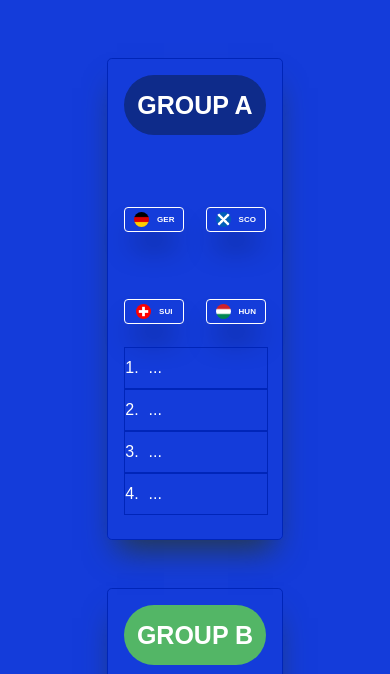
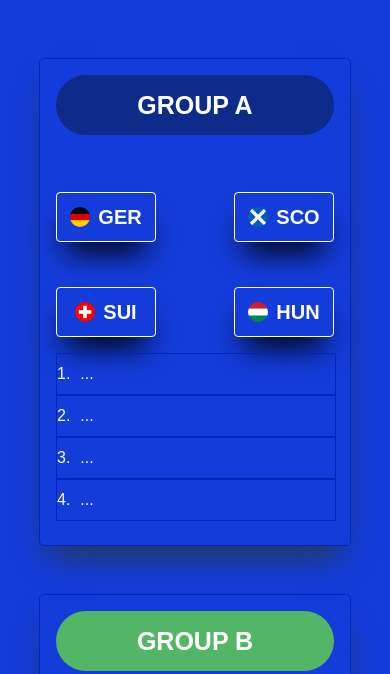
Before and after one commit to Musti19/Euro2024, a plain HTML site: page Euro-predictor.html in a window 390 px wide. Shown: the part 170-844 px from the top of the page. Drawn offline with Linux system fonts and the light colour scheme.

Commit message:
Update Euro-predictor-style.css

```diff
--- a/Euro-predictor-style.css
+++ b/Euro-predictor-style.css
@@ -268,24 +268,25 @@ button:active {
   }
 
   .flag {
-    width: 15px;
-    height: 15px;
+    width: 30px;
+    height: 30px;
   }
 }
 
 @media(max-width:695px) {
   button {
-    height: 25px;
-    width: 60px;
+    height: 50px;
+    width: 100px;
     font-size: 8px;
     box-shadow: rgb(0, 0, 0) 0px 20px 30px -10px;
+    font-size: 20px;
   }
   .flag {
-    width: 15px;
-    height: 15px;
+    width: 20px;
+    height: 20px;
   }
   .all-groups {
     display: grid;
-    grid-template-columns: repeat(1, 45vw);
+    grid-template-columns: repeat(1, 80vw);
 }
 }
```
